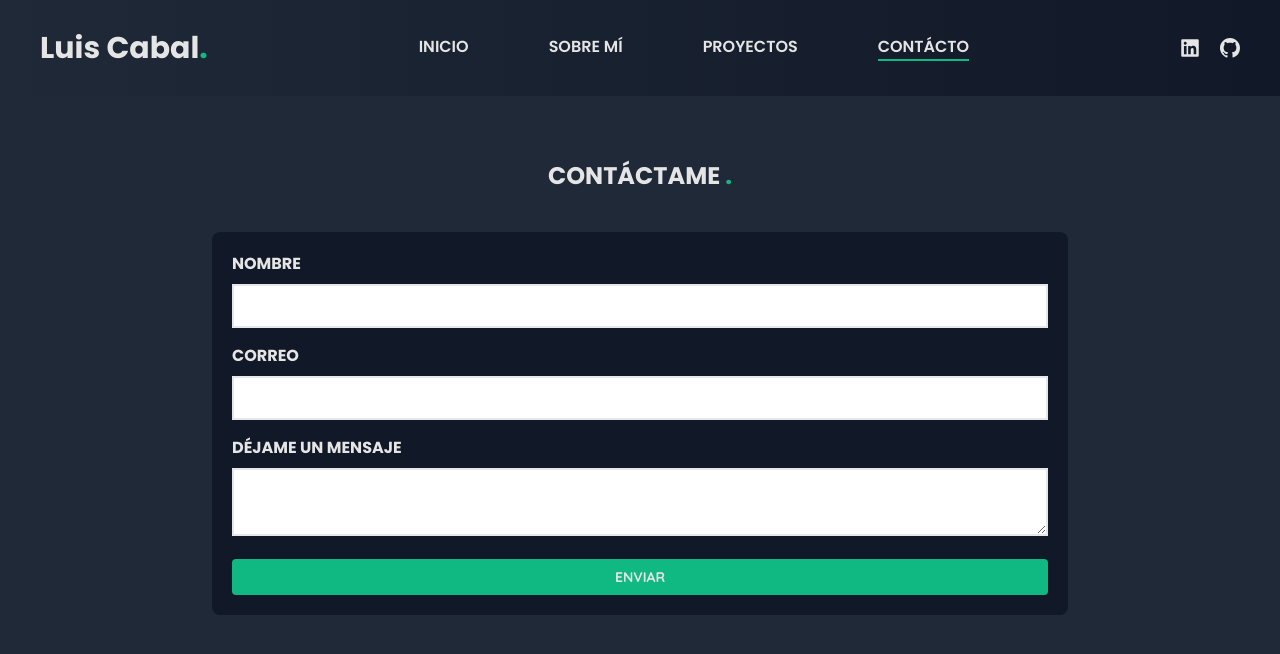
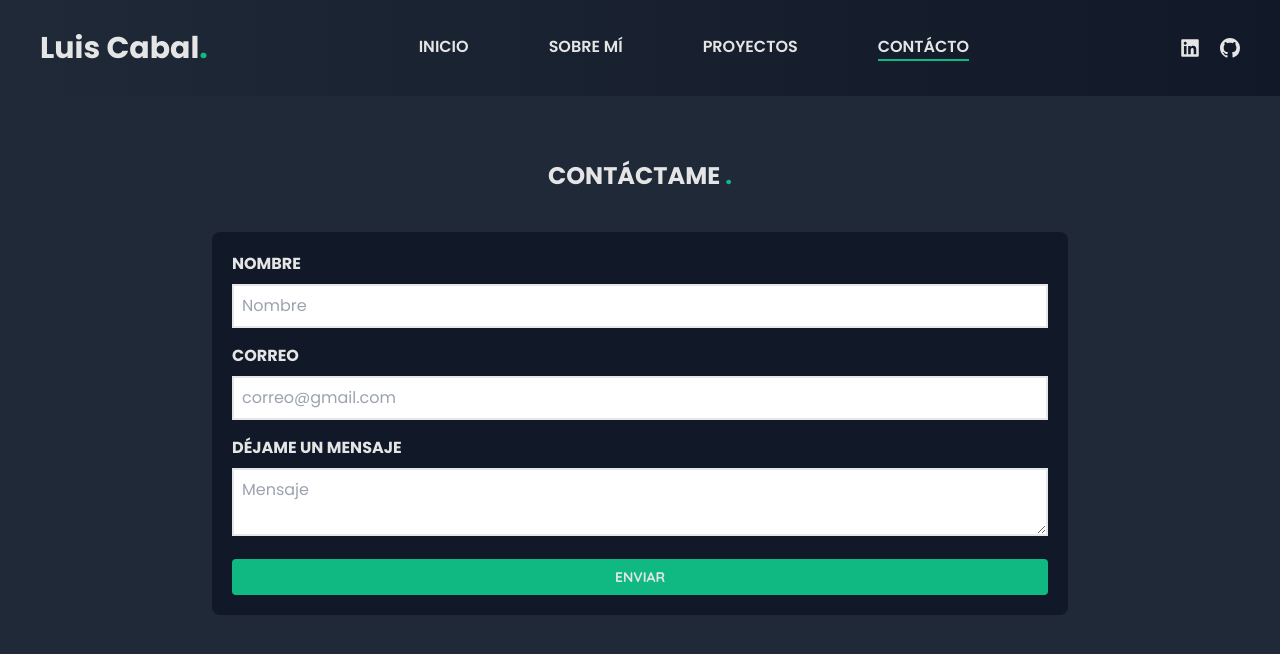
Before and after one commit to ElCabal/PortfolioWeb, a React (Vite) app: page /contact in a window 1280 px wide. Shown: the top 654 px of the page. Built offline with nearby package versions, Linux system fonts and the light colour scheme.

Commit message:
validation formcontact

```diff
--- a/package.json
+++ b/package.json
@@ -9,9 +9,9 @@
   },
   "dependencies": {
     "@emailjs/browser": "^3.6.2",
-    "axios": "^0.26.1",
     "react": "^17.0.2",
     "react-dom": "^17.0.2",
+    "react-hook-form": "^7.29.0",
     "react-icons": "^4.3.1",
     "react-router-dom": "^6.3.0"
   },
--- a/src/components/contact/ContactForm.jsx
+++ b/src/components/contact/ContactForm.jsx
@@ -1,7 +1,16 @@
 import emailjs from "@emailjs/browser";
+import { useState } from "react";
+import { useForm } from "react-hook-form";
 
 const ContactForm = () => {
-  function sendEmail(e) {
+  const [emailSend, setEmailSend] = useState(false);
+  const {
+    register,
+    handleSubmit,
+    formState: { errors },
+  } = useForm();
+
+  function sendEmail(data, e) {
     e.preventDefault();
     emailjs
       .sendForm(
@@ -12,17 +21,19 @@ const ContactForm = () => {
       )
       .then(
         (result) => {
-          alert("Mensaje enviado con exito! 👍");
+          console.log(result);
         },
         (error) => {
-          alert(error.message);
+          console.log(error);
         }
       );
     e.target.reset();
+    setEmailSend(true);
+    setTimeout(() => setEmailSend(false), 5000);
   }
   return (
     <form
-      onSubmit={sendEmail}
+      onSubmit={handleSubmit(sendEmail)}
       className="bg-gray-900 py-5 px-5 w-full rounded-lg flex flex-col gap-4  "
     >
       <div>
@@ -30,33 +41,67 @@ const ContactForm = () => {
           Nombre
         </label>
         <input
+          {...register("name", {
+            required: {
+              value: true,
+              message: "El campo es requerido",
+            },
+          })}
           name="name"
           id="name"
           type="text"
+          placeholder="Nombre"
           className=" text-gray-800 placeholder-gray-400 w-full p-2 border-2 mt-2"
         />
+        {errors.name && (
+          <div className=" text-red-500">{errors.name.message}</div>
+        )}
       </div>
       <div>
         <label htmlFor="email" className="block uppercase font-bold">
           Correo
         </label>
         <input
+          {...register("email", {
+            required: {
+              value: true,
+              message: "El campo es requerido",
+            },
+            pattern: {
+              value: /^[A-Z0-9._%+-]+@[A-Z0-9.-]+\.[A-Z]{2,4}$/i,
+              message: "El formato no es correcto",
+            },
+          })}
           name="email"
           id="email"
           type="text"
+          placeholder="correo@gmail.com"
           className=" text-gray-800 placeholder-gray-400 w-full p-2 border-2 mt-2"
         />
+        {errors.email && (
+          <div className=" text-red-500">{errors.email.message}</div>
+        )}
       </div>
       <div>
         <label htmlFor="message" className="block uppercase font-bold">
           DÉJAME UN MENSAJE
         </label>
         <textarea
+          {...register("message", {
+            required: {
+              value: true,
+              message: "El campo es requerido",
+            },
+          })}
           name="message"
           id="message"
           type="textarea"
+          placeholder="Mensaje"
           className=" text-gray-800 placeholder-gray-400 w-full p-2 border-2 mt-2"
         />
+        {errors.message && (
+          <div className=" text-red-500">{errors.message.message}</div>
+        )}
       </div>
       <div className="flex justify-center">
         <input
@@ -65,6 +110,12 @@ const ContactForm = () => {
           className=" w-full  py-2 rounded btn btn-primary"
         />
       </div>
+
+      {emailSend && (
+        <div className=" text-center text-green-500">
+          ¡Mensaje enviado con éxito!
+        </div>
+      )}
     </form>
   );
 };
--- a/src/components/home/HeroTitle.jsx
+++ b/src/components/home/HeroTitle.jsx
@@ -14,7 +14,7 @@ const HeroTitle = () => {
       <p className="text-xl sm:text-3xl lg:text-4xl ">
         Bienvenido a mi <span className="text-emerald-500">Portfolio</span> Web
       </p>
-      <div>
+      <div className="grid gap-2 sm:flex sm:gap-5 justify-center">
         <Link
           to="about"
           className="btn btn-primary flex justify-center items-center"
--- a/src/views/Home.jsx
+++ b/src/views/Home.jsx
@@ -3,7 +3,7 @@ import HeroTitle from "../components/home/HeroTitle";
 
 const Home = () => {
   return (
-    <section className="flex flex-col justify-center items-center bg-gray-800 font-poppins pt-40 lg:pt-20">
+    <section className="flex flex-col bg-gray-800 font-poppins pt-28 lg:py-22 px-5">
       <HeroTitle />
     </section>
   );
```
Also changed, not shown: 1 other file (tests, documents, lock files or other folders).
